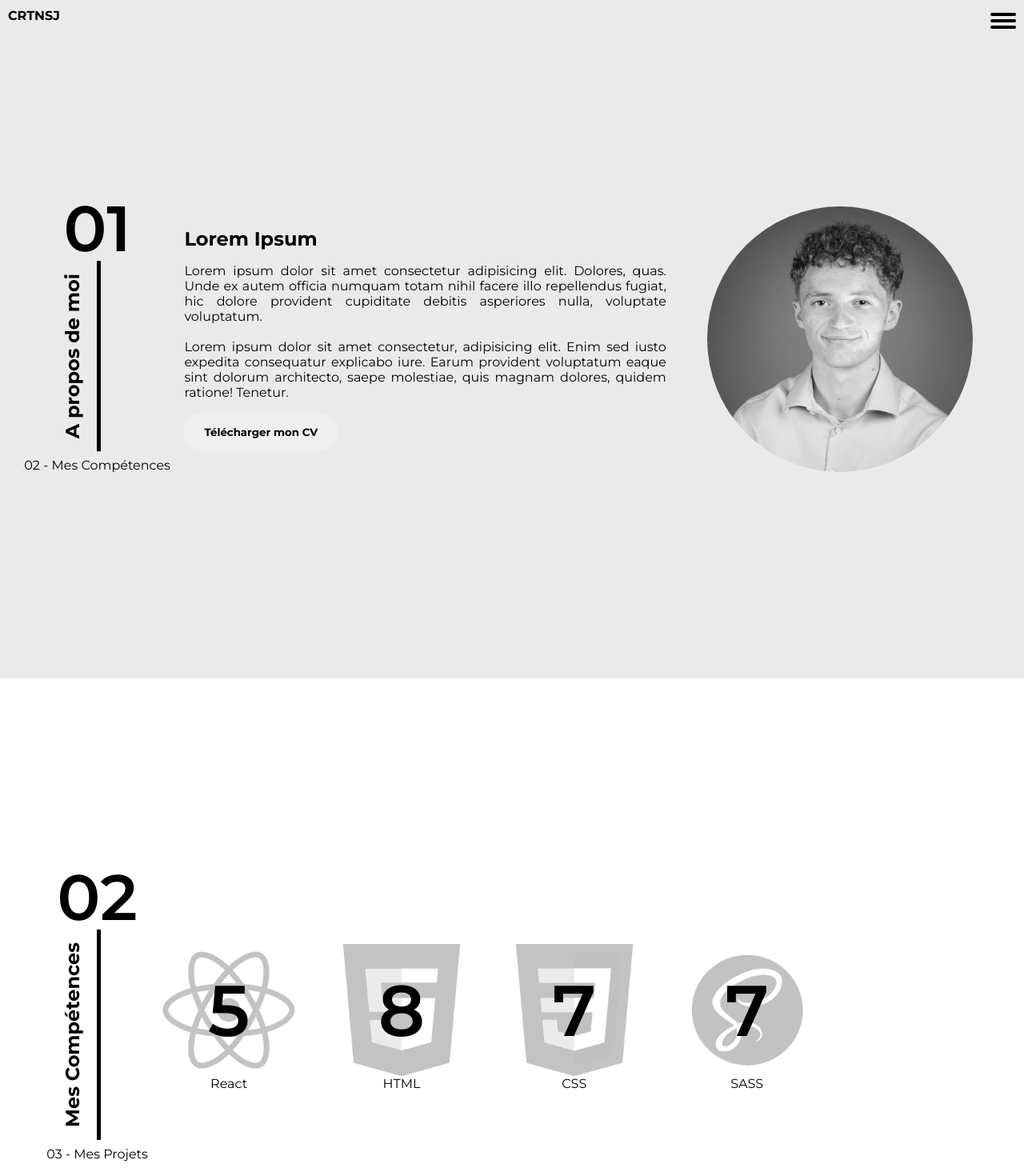
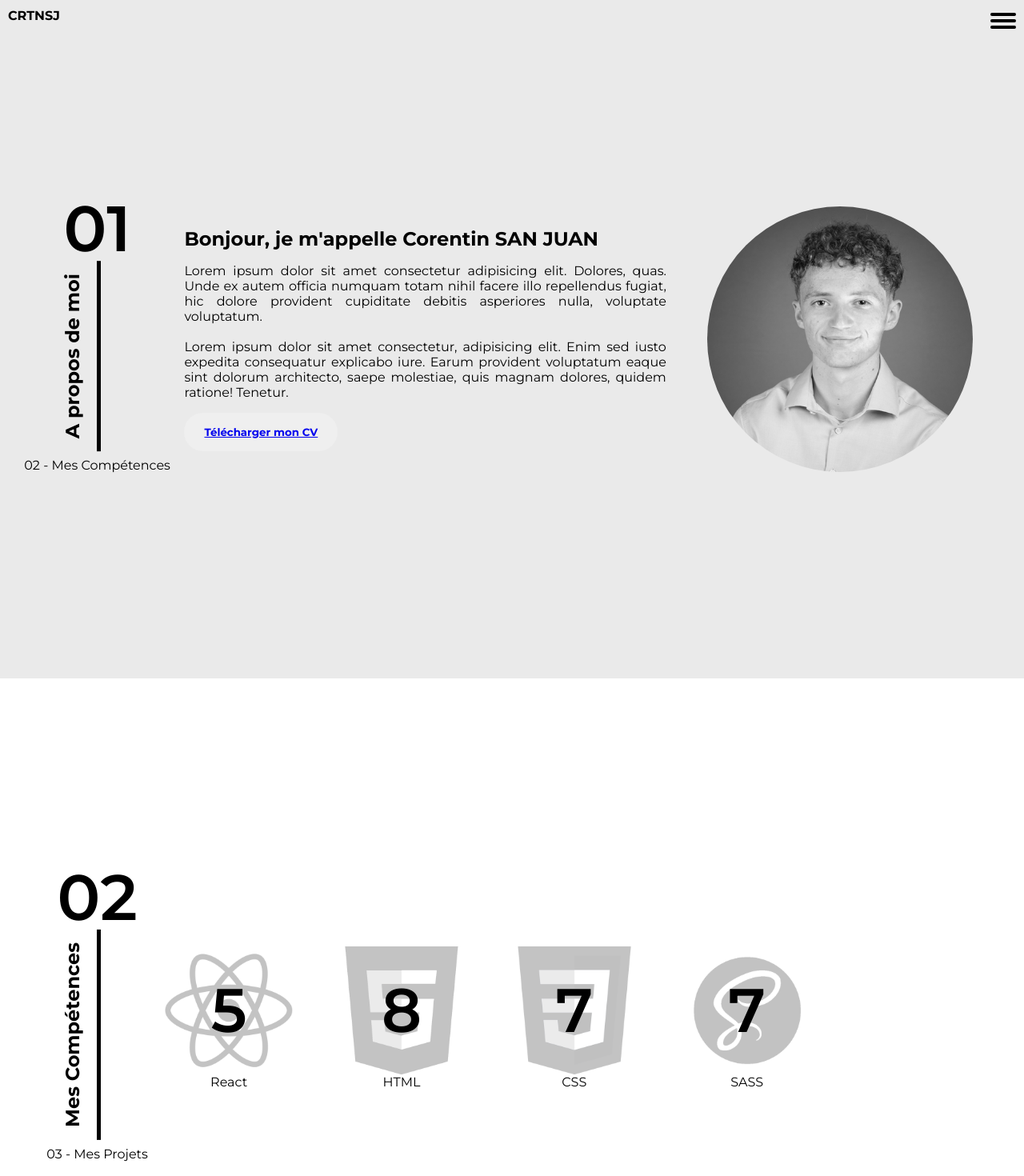
Before and after one commit to Crtnsj/Portfolio, a React (Vite) app: page / in a window 1280 px wide. Shown: the top 1470 px of the page at 80% size. Built offline with nearby package versions, Linux system fonts and the light colour scheme.

Commit message:
Fix Contact Part

```diff
--- a/sass/components/navbar.scss
+++ b/sass/components/navbar.scss
@@ -56,9 +56,9 @@
     transition: transform 0.35s ease-out;
     @media (min-width: 768px) {
       width: 25.75%;
-    }
-    + .menuBurger {
-      right: 27px;
+      + .menuBurger {
+        right: 27px;
+      }
     }
 
     + .menuBurger .burger-bar::before {
--- a/sass/pages/skills.scss
+++ b/sass/pages/skills.scss
@@ -18,14 +18,20 @@
 .logo {
   display: flex;
   min-width: 5rem;
-  max-width: 15rem;
+  max-width: 10rem;
   aspect-ratio: 1/1;
   background-position: center;
   background-size: cover;
   justify-content: center;
   align-items: center;
-  font-size: 7vw;
+  font-size: 12vw;
   font-weight: 600;
+  @media (min-width: 425px) {
+    font-size: 9vw;
+  }
+  @media (min-width: 768px) {
+    font-size: 6vw;
+  }
 
   &__react {
     width: 100%;
--- a/src/Components/Cards/Contact_card.tsx
+++ b/src/Components/Cards/Contact_card.tsx
@@ -1,8 +1,15 @@
+import emailSvg from "../../assets/email.svg";
+import phoneSvg from "../../assets/phone.svg";
+import linkedinSvg from "../../assets/linkedin.svg";
+import locateSvg from "../../assets/locate.svg";
+import githubSvg from "../../assets/github.svg";
+
 type Props = {
-  type: String;
+  type: string;
 };
-const Contact__card = (props: Props) => {
-  const handleContent = (type: String) => {
+
+const ContactCard = (props: Props) => {
+  const handleContent = (type: string) => {
     if (type === "phone") {
       return "+33 6 84 56 01 82";
     } else if (type === "github") {
@@ -15,12 +22,17 @@ const Contact__card = (props: Props) => {
       return "Corentin Sanjuan";
     }
   };
+
   return (
     <div className="contact__card">
-      <img src={`../src/assets/${props.type}.svg`} />
+      {props.type === "phone" && <img src={phoneSvg} alt="phone" />}
+      {props.type === "github" && <img src={githubSvg} alt="github" />}
+      {props.type === "email" && <img src={emailSvg} alt="email" />}
+      {props.type === "locate" && <img src={locateSvg} alt="locate" />}
+      {props.type === "linkedin" && <img src={linkedinSvg} alt="linkedin" />}
       {handleContent(props.type)}
     </div>
   );
 };
 
-export default Contact__card;
+export default ContactCard;
--- a/src/Components/Parts/About.tsx
+++ b/src/Components/Parts/About.tsx
@@ -6,7 +6,7 @@ const About = () => {
       <Timeline number={1} />
       <div className="about__layout">
         <div className="about__text--layout">
-          <h2>Lorem Ipsum</h2>
+          <h2>Bonjour, je m'appelle Corentin SAN JUAN</h2>
           <p className="about__text">
             Lorem ipsum dolor sit amet consectetur adipisicing elit. Dolores,
             quas. Unde ex autem officia numquam totam nihil facere illo
@@ -18,7 +18,12 @@ const About = () => {
             magnam dolores, quidem ratione! Tenetur.
           </p>
           <button className="cvButton">
-            <p>Télécharger mon CV</p>
+            <a
+              href="/Portfolio/src/assets/CV_Corentin_Sanjuan.pdf"
+              target="_blank"
+            >
+              Télécharger mon CV
+            </a>
           </button>
         </div>
         <div className="about__pic"></div>
```
Also changed, not shown: src/css-compiled.css, 2 other files (tests, documents, lock files or other folders).
